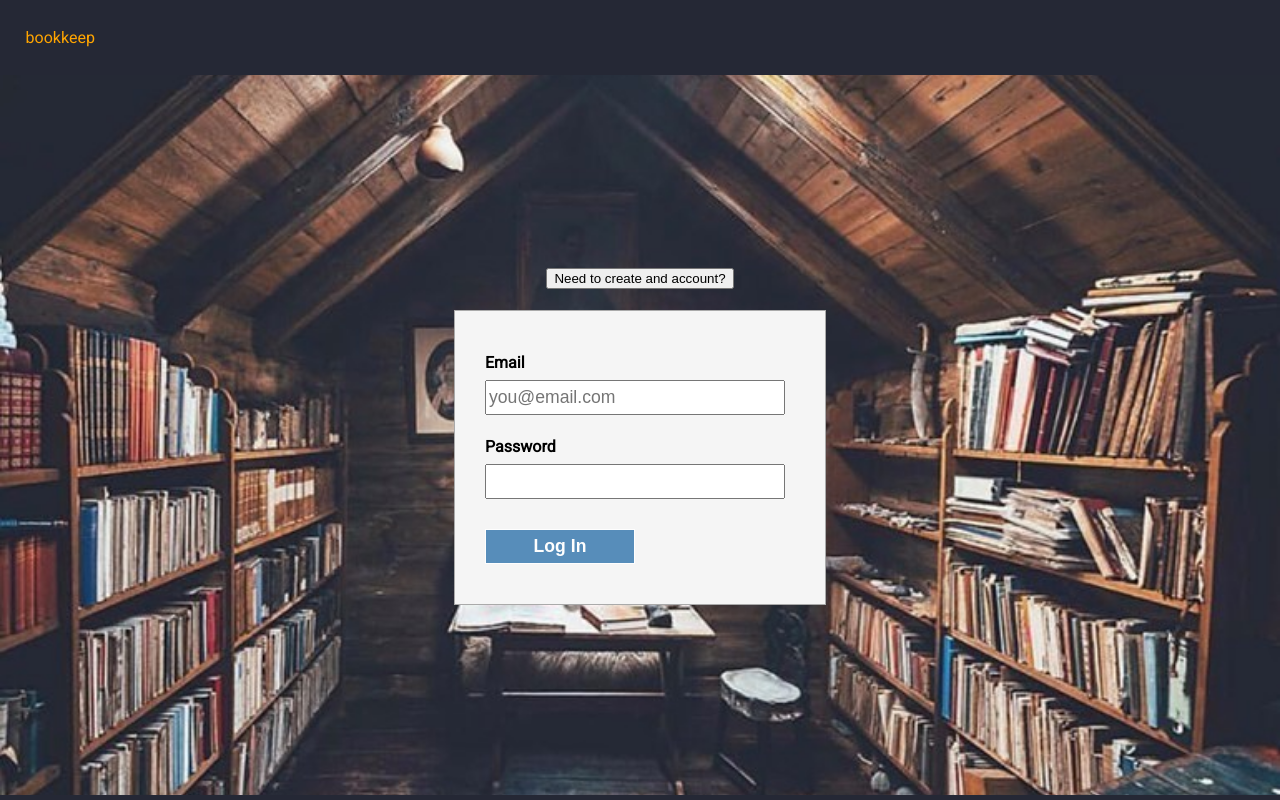
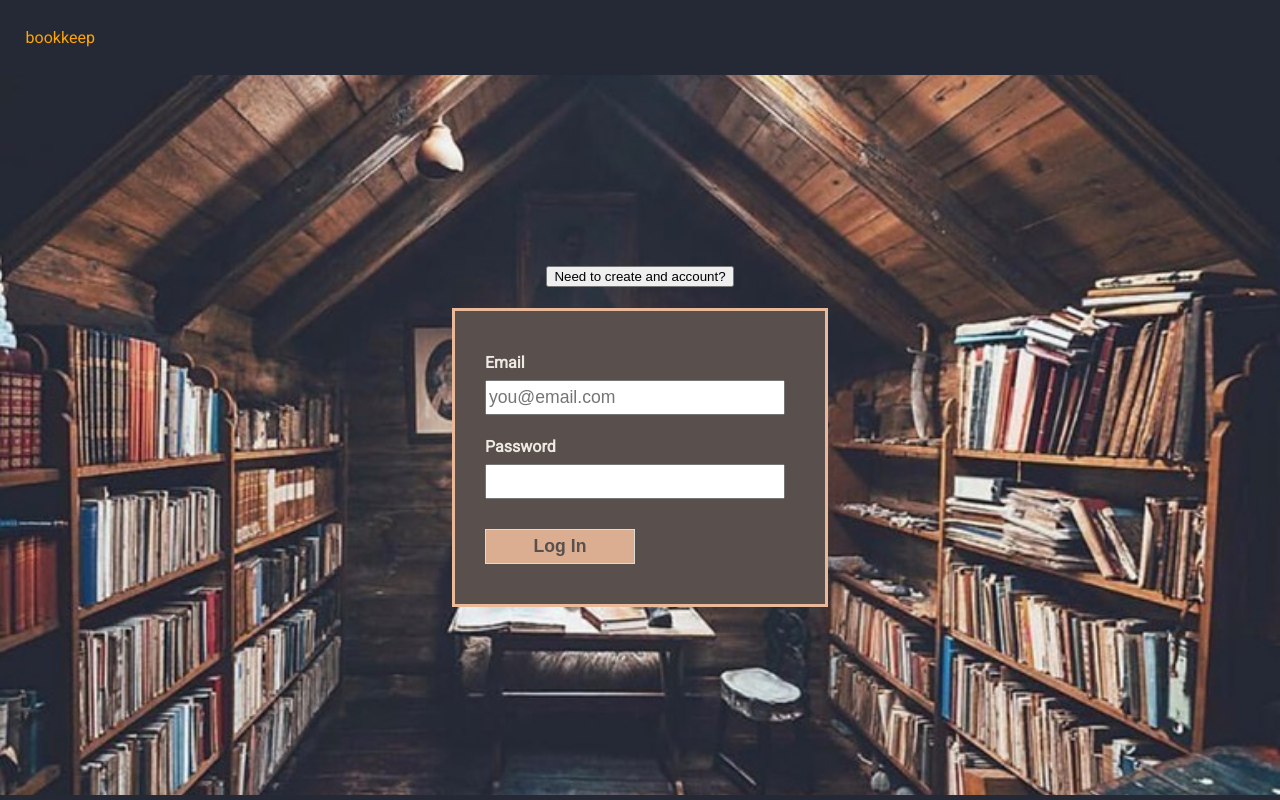
Before and after one commit to JMoneymaker/bookkeep, a website with bundled scripts: page public/index.html in a window 1280 px wide. Built offline with nearby package versions, Linux system fonts and the light colour scheme; files whose address does not match are found by name.

Commit message:
basic styling in place and app funcitonal

```diff
--- a/public/bookkeep/bookkeep.css
+++ b/public/bookkeep/bookkeep.css
@@ -34,7 +34,7 @@
     display: grid;
     grid-template-rows: 1fr, 1fr, 3fr;
     border: solid 2px black;
-    background: white;
+    background: whitesmoke;
     border-radius: 10px;
     padding: 1rem 1.5rem;
     width: 15rem;
--- a/public/common/main.css
+++ b/public/common/main.css
@@ -29,13 +29,14 @@ form.standard {
     width: 100%;
     margin: 20px auto;
     padding: 20px 40px 20px 30px;
-    background: whitesmoke;
-    border: 1px solid #aaa;
+    background: #594F4D;
+    border: 3px solid #EAB999;
 }
 
 form.standard p {
     margin-top: 20px;
     margin-bottom: 20px;
+    color: #EDEBE1;
 }
 
 form.standard label, form.standard legend {
@@ -76,9 +77,9 @@ form.standard button {
     max-width: 100%;
     font-size: 1.1em;
     font-weight: bold;
-    border: 1px solid white;
-    background: steelblue;
-    color: white;
+    border: 1px solid #EDEBE1;
+    background: #EAB999;
+    color: #594F4D;
     opacity: 0.9;
     overflow: hidden;
 }
--- a/public/home/Login.js
+++ b/public/home/Login.js
@@ -27,10 +27,7 @@ class Login extends Component {
           if(user._id) {
             window.location.href = '../bookkeep.html';
           } else {
-            const error = document.createElement('div');
-            error.innerHTML = '<p>Invalid email or password</p>';
-            form.appendChild(error);
-            if(form.children.length > 2) form.removeChild(form.lastChild);
+            alert('Invalid email/passwrod');
           }
         });
     });
```
